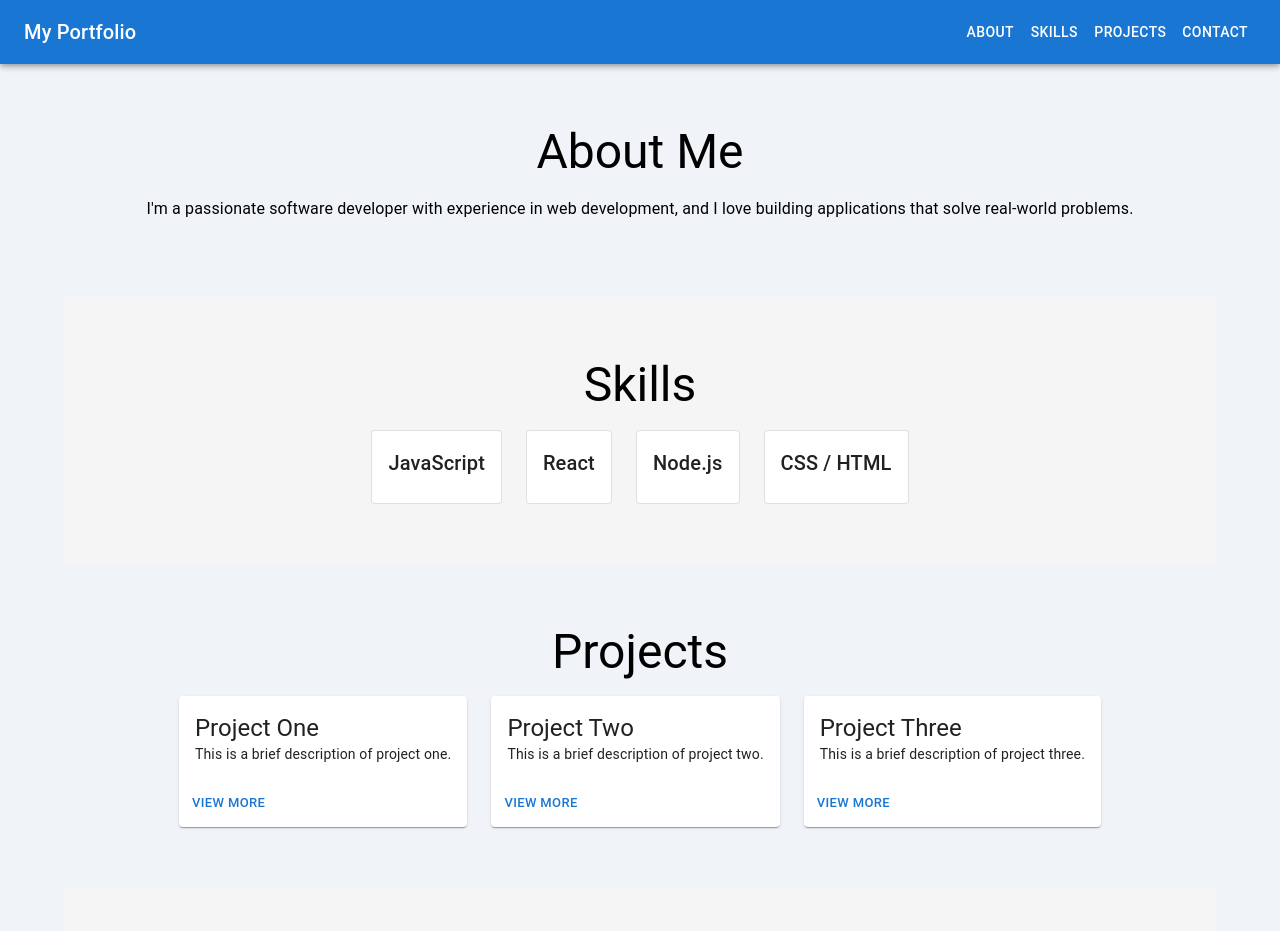
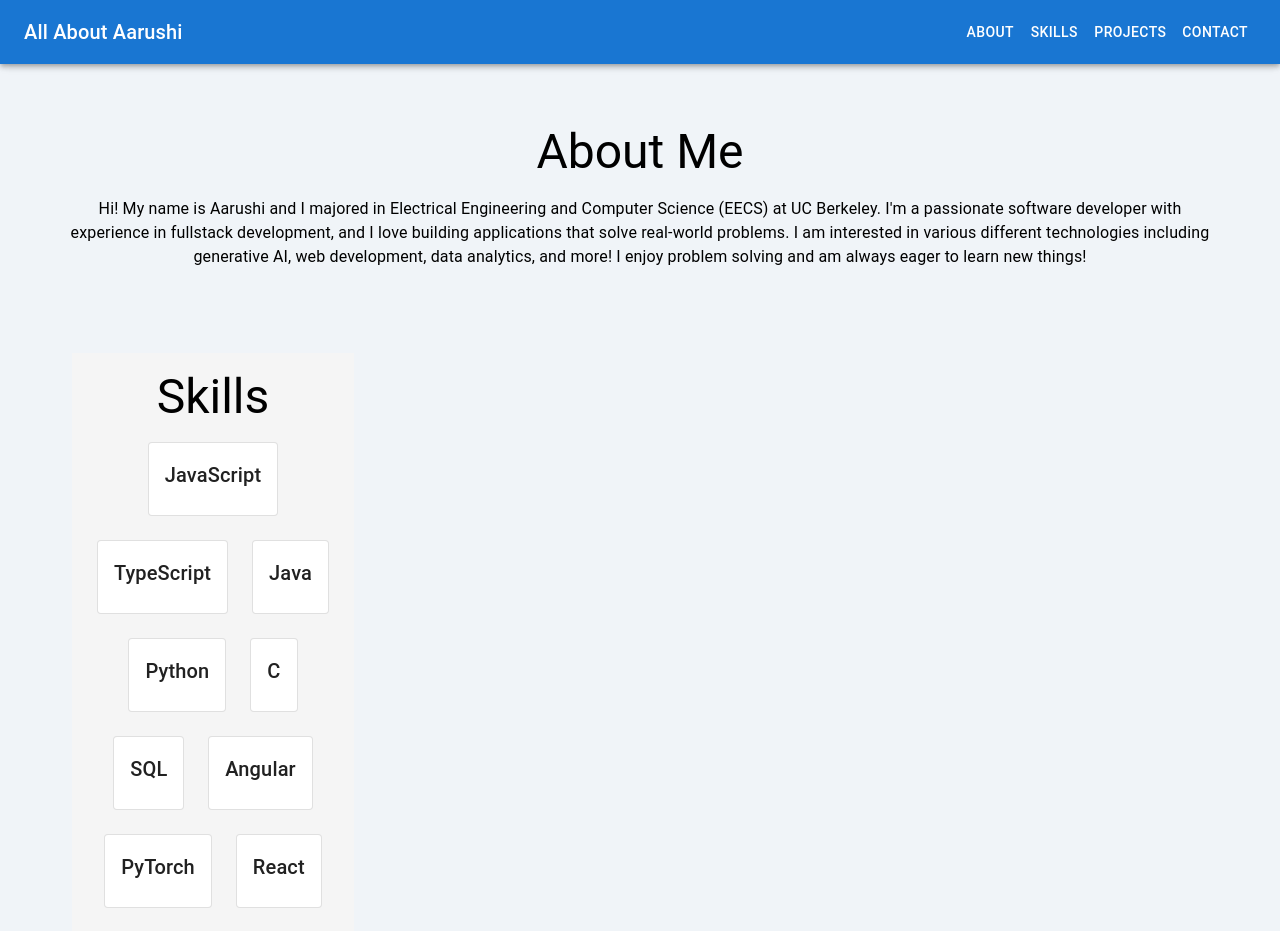
Before and after one commit to aarushi0806/allAboutAarushi, a React (Create React App) app: page / in a window 1280 px wide. Shown: the top 931 px of the page. Built offline with nearby package versions, Linux system fonts and the light colour scheme.

Commit message:
add more skills

```diff
--- a/src/App.js
+++ b/src/App.js
@@ -16,7 +16,7 @@ function App() {
       <AppBar position="sticky" color="primary">
         <Toolbar>
           <Typography variant="h6" sx={{ flexGrow: 1 }}>
-            My Portfolio
+            All About Aarushi
           </Typography>
           <Button color="inherit" href="#about">About</Button>
           <Button color="inherit" href="#skills">Skills</Button>
@@ -31,18 +31,69 @@ function App() {
         <Box id="about" sx={{ padding: '60px 0' }}>
           <Typography variant="h3" gutterBottom align="center">About Me</Typography>
           <Typography variant="body1" align="center" paragraph>
-            I'm a passionate software developer with experience in web development, and I love building applications that solve real-world problems.
+          Hi! My name is Aarushi and I majored in Electrical Engineering and Computer Science (EECS) at UC Berkeley. I'm a passionate software developer with experience in fullstack development,
+          and I love building applications that solve real-world problems. I am interested in various different technologies including generative AI, web development, data analytics, and more!
+          I enjoy problem solving and am always eager to learn new things!
           </Typography>
         </Box>
 
         {/* Skills Section */}
-        <Box id="skills" sx={{ padding: '60px 0', backgroundColor: '#f5f5f5' }}>
+        <Box id="skills" sx={{ maxWidth: 250, padding: 2, margin: 1, backgroundColor: '#f5f5f5' }}>
           <Typography variant="h3" gutterBottom align="center">Skills</Typography>
           <Grid container spacing={3} justifyContent="center">
             <Grid item xs={6} sm={4} md={3}>
               <Card variant="outlined">
                 <CardContent>
                   <Typography variant="h6">JavaScript</Typography>
+                </CardContent>
+              </Card>
+            </Grid>
+            <Grid item xs={6} sm={4} md={3}>
+              <Card variant="outlined">
+                <CardContent>
+                  <Typography variant="h6">TypeScript</Typography>
+                </CardContent>
+              </Card>
+            </Grid>
+            <Grid item xs={6} sm={4} md={3}>
+              <Card variant="outlined">
+                <CardContent>
+                  <Typography variant="h6">Java</Typography>
+                </CardContent>
+              </Card>
+            </Grid>
+            <Grid item xs={6} sm={4} md={3}>
+              <Card variant="outlined">
+                <CardContent>
+                  <Typography variant="h6">Python</Typography>
+                </CardContent>
+              </Card>
+            </Grid>
+            <Grid item xs={6} sm={4} md={3}>
+              <Card variant="outlined">
+                <CardContent>
+                  <Typography variant="h6">C</Typography>
+                </CardContent>
+              </Card>
+            </Grid>
+            <Grid item xs={6} sm={4} md={3}>
+              <Card variant="outlined">
+                <CardContent>
+                  <Typography variant="h6">SQL</Typography>
+                </CardContent>
+              </Card>
+            </Grid>
+            <Grid item xs={6} sm={4} md={3}>
+              <Card variant="outlined">
+                <CardContent>
+                  <Typography variant="h6">Angular</Typography>
+                </CardContent>
+              </Card>
+            </Grid>
+            <Grid item xs={6} sm={4} md={3}>
+              <Card variant="outlined">
+                <CardContent>
+                  <Typography variant="h6">PyTorch</Typography>
                 </CardContent>
               </Card>
             </Grid>
```
Also changed, not shown: package.json (+7 -1 lines), 1 other file (tests, documents, lock files or other folders).
